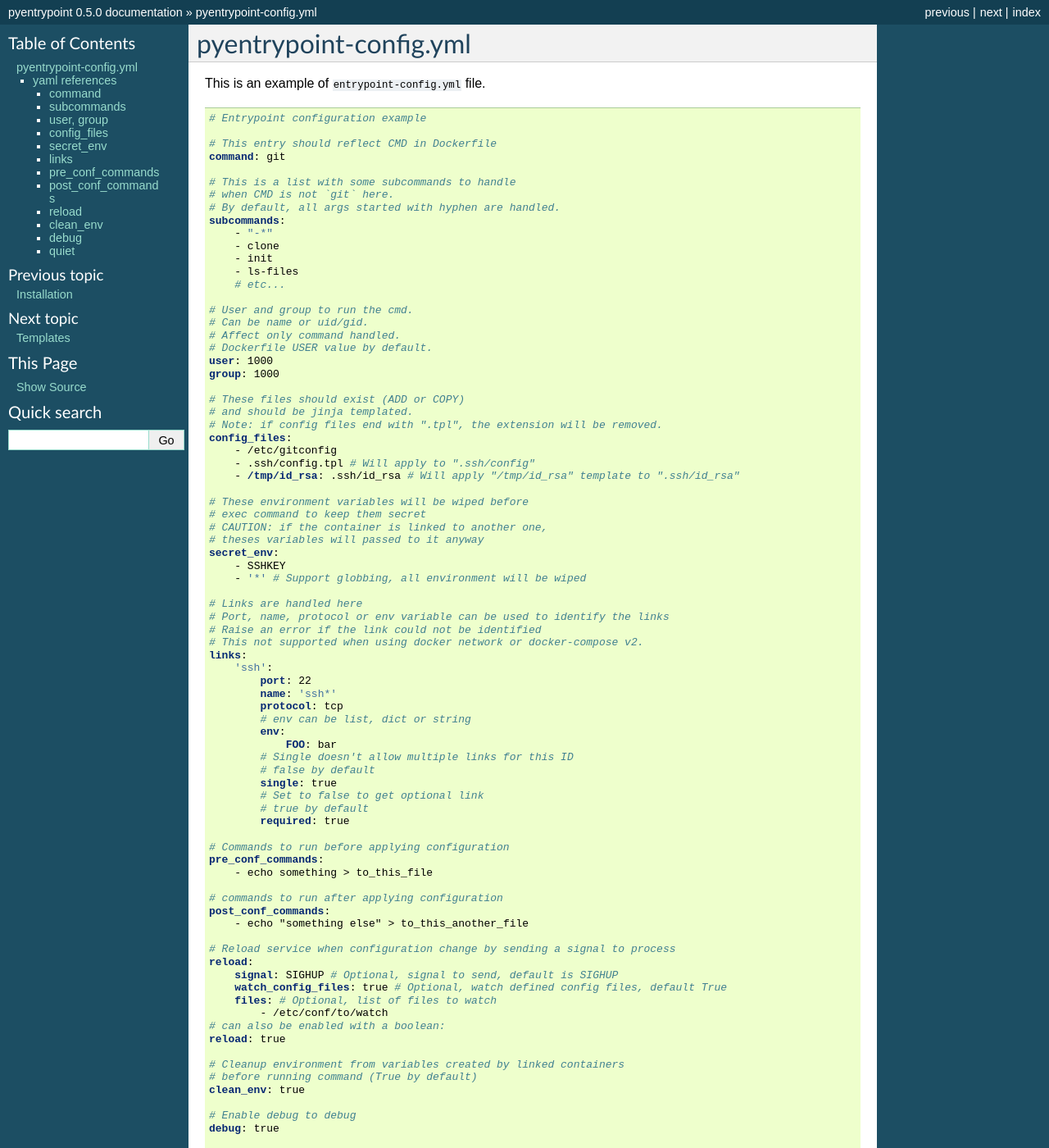
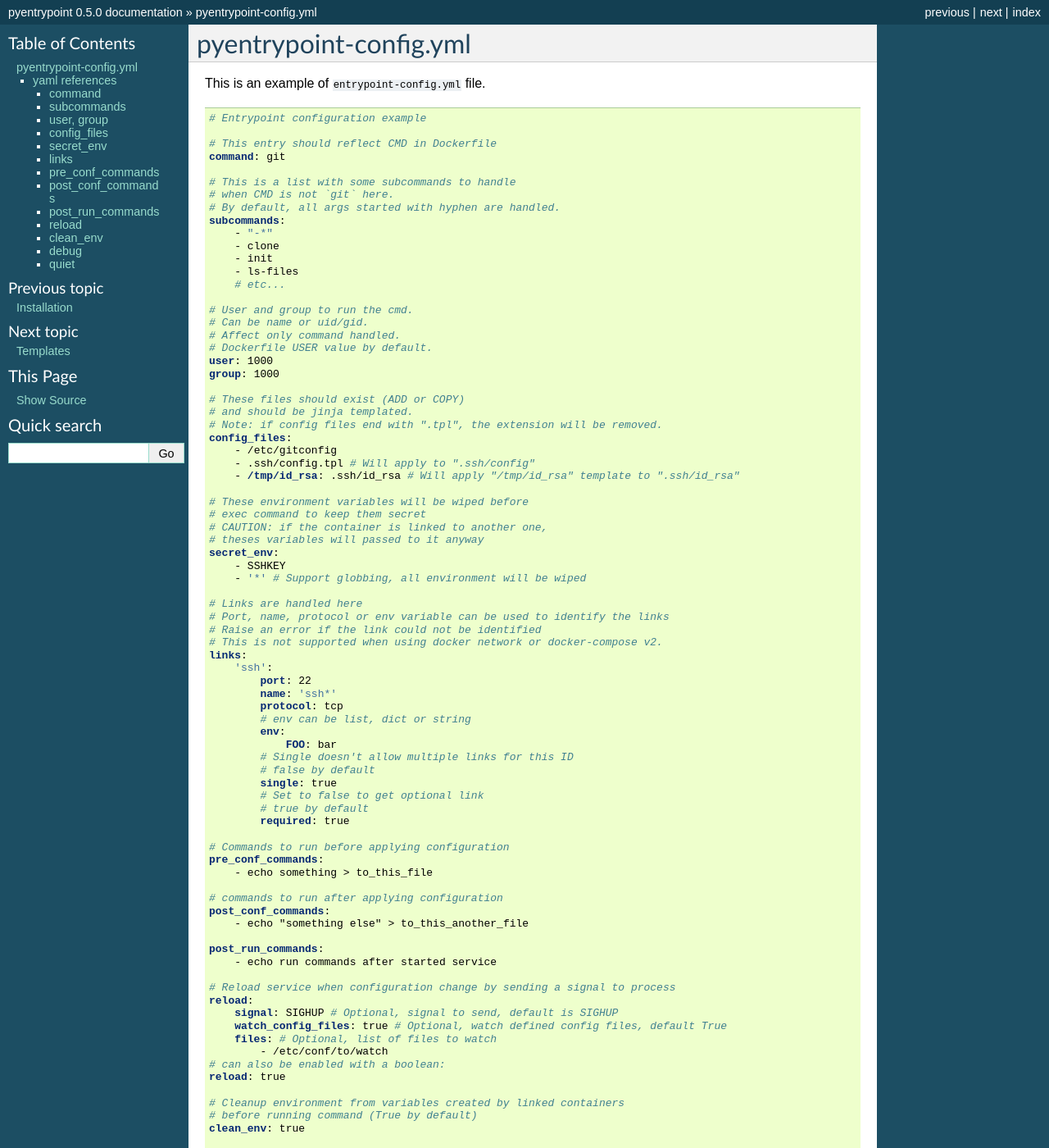
Before and after one commit to cmehay/pyentrypoint, a Sphinx documentation site: the page built from docs/config.rst, in a window 1280 px wide and 1400 px high. Shown: the whole window at 82% size. Built offline with Sphinx 7.4.7, drawn with Linux system fonts in a browser that asks for light colours; some of the changed text lies outside the part shown.

```diff
--- a/docs/config.rst
+++ b/docs/config.rst
@@ -46,7 +46,7 @@ This is an example of ``entrypoint-config.yml`` file.
     # Links are handled here
     # Port, name, protocol or env variable can be used to identify the links
     # Raise an error if the link could not be identified
-    # This not supported when using docker network or docker-compose v2.
+    # This is not supported when using docker network or docker-compose v2.
     links:
         'ssh':
             port: 22
@@ -69,6 +69,9 @@ This is an example of ``entrypoint-config.yml`` file.
     # commands to run after applying configuration
     post_conf_commands:
         - echo "something else" > to_this_another_file
+
+    post_run_commands:
+        - echo run commands after started service
 
     # Reload service when configuration change by sending a signal to process
     reload:
@@ -227,6 +230,18 @@ List of shell commands to run after applying configuration
     post_conf_commands:
         - echo "something else" > to_this_another_file
 
+post_run_commands
+^^^^^^^^^^^^^^^^^^
+
+List of shell commands to run after service is started
+
+.. code:: yaml
+
+    post_run_commands:
+        - sleep 5
+        - echo "something else" > to_this_another_file
+
+
 reload
 ^^^^^^
 
```
Also changed, not shown: README.md (+4 -1 lines).
